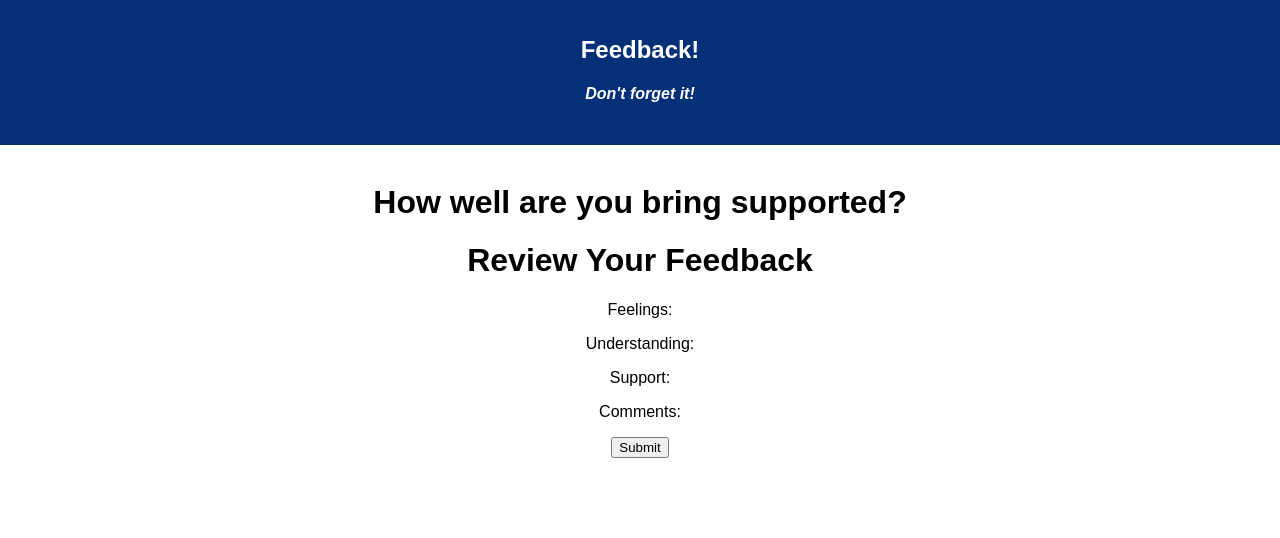
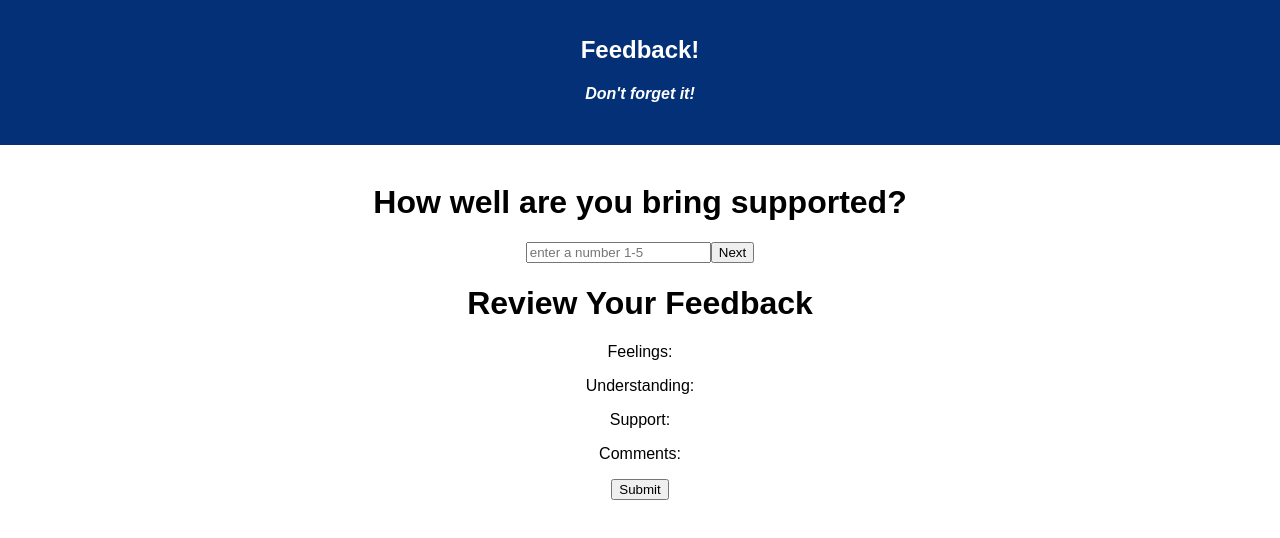
Before and after one commit to Nick7421/Submit-Feedback, a React (Create React App) app: page /#/feedback-support in a window 1280 px wide. Shown: the top 538 px of the page. Built offline with nearby package versions, Linux system fonts and the light colour scheme.

Commit message:
added Submit-support-info reducer to receive input from component FeedBackSupport

```diff
--- a/src/components/FeedbackSupport/FeedbackSupport.js
+++ b/src/components/FeedbackSupport/FeedbackSupport.js
@@ -3,13 +3,25 @@ import FeedbackReview from './../FeedbackReview/FeedbackReview';
 import { connect } from 'react-redux';
 
 class FeedbackSupport extends Component {
+    constructor(){
+        super();
+        this.state = {
+            support: '',
+        }
+    }
 
     handleChange = (event) => {
         this.setState({
-            understanding: event.target.value,
+            support: event.target.value,
         });
     }
 
+    handleNext = (event) => {
+        const action = { type: 'Submit_Support_Info', payload: this.state };
+        this.props.dispatch(action);
+        this.props.history.push('/feedback-comments');
+
+        }
 
     render() {
 
@@ -17,6 +29,8 @@ class FeedbackSupport extends Component {
         <div>
       <div>
         <h1>How well are you bring supported?</h1>
+        <input onChange={this.handleChange}type ="Number" placeholder = "enter a number 1-5 " value = {this.state.support}></input>
+        <button onClick={this.handleNext}>Next</button>
 
       </div>
       <FeedbackReview/>
--- a/src/index.js
+++ b/src/index.js
@@ -17,6 +17,10 @@ const feedback = (state = {}, action) => {
         //this will update the current state with the payload
         return {...state,...action.payload};
     }
+    else if(action.type === "Submit_Support_Info"){
+        //this will update the current state with the payload
+        return {...state,...action.payload};
+    }
     return state;
 }
 
```
